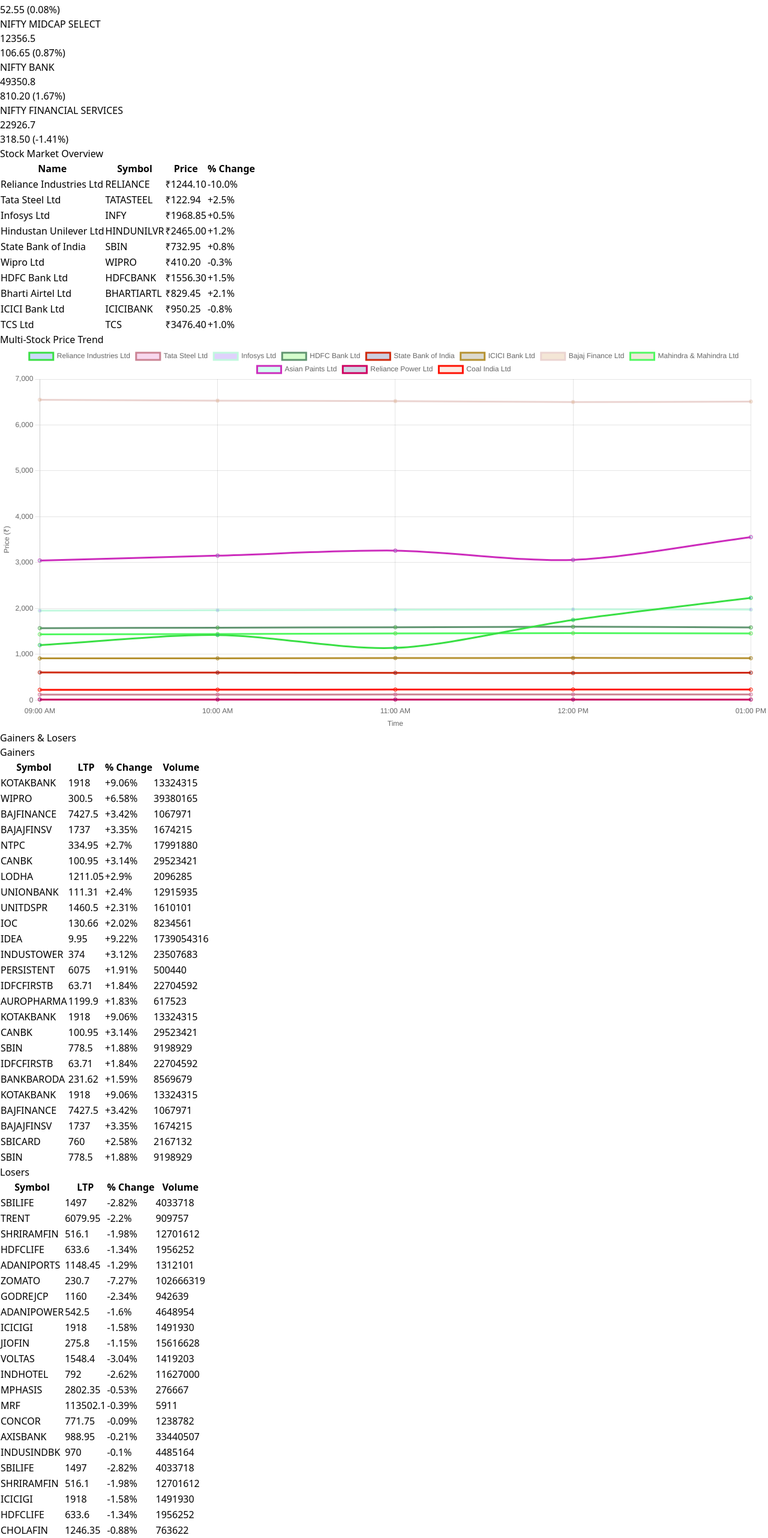
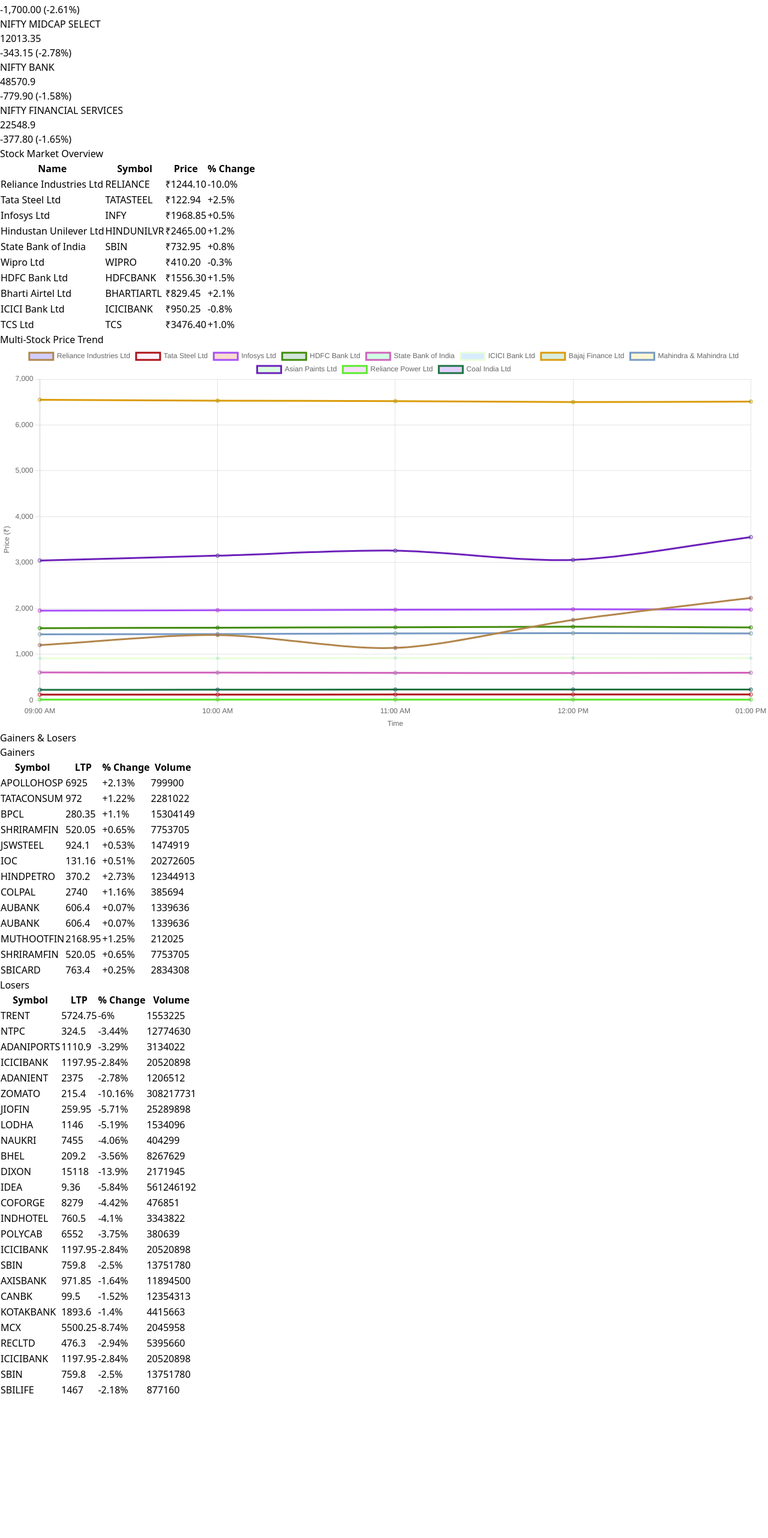
Before and after one commit to Sameer16536/Stock_Market, a React (Vite) app in the folder frontend/: page / in a window 1280 px wide. Shown: the part 233-2797 px from the top of the page at 60% size. After the commit the page ends 2563 px from the top, so only its background shows below. Built offline with nearby package versions, Linux system fonts and the light colour scheme; the HTML template or start-up script is replaced by a standard one.

Commit message:
Integrated Sample data in the Component

```diff
--- a/frontend/src/component/StockTable.tsx
+++ b/frontend/src/component/StockTable.tsx
@@ -9,12 +9,13 @@
 }
 
 interface StockTableProps {
-    data: StockData[];
+    gainersData: StockData[];
+    losersData: StockData[]
 }
 
-const StockTable: React.FC<StockTableProps> = ({ data }) => {
-    const gainers = data.filter((stock) => stock.percentageChange > 0);
-    const losers = data.filter((stock) => stock.percentageChange < 0);
+const StockTable: React.FC<StockTableProps> = ({ gainersData,losersData }) => {
+    const gainers = gainersData
+    const losers = losersData
 
     return (
         <div className="p-6 bg-gray-100 min-h-screen">
--- a/frontend/src/pages/Home.tsx
+++ b/frontend/src/pages/Home.tsx
@@ -2,27 +2,12 @@
 import StockList from "../component/StockList"
 import StockChart from "../component/StockChart";
 import StockMultiLineChart from "../component/StockMultiLineChart";
-import AppBar from '@mui/material/AppBar';
-import Box from '@mui/material/Box';
-import Toolbar from '@mui/material/Toolbar';
-import IconButton from '@mui/material/IconButton';
-import Typography from '@mui/material/Typography';
-import Menu from '@mui/material/Menu';
-// import MenuIcon from '@mui/icons-material/Menu';
-import Container from '@mui/material/Container';
-import Avatar from '@mui/material/Avatar';
-import Button from '@mui/material/Button';
-import Tooltip from '@mui/material/Tooltip';
-import MenuItem from '@mui/material/MenuItem';
 import { Modal } from "@mui/material";
 import {Link, useNavigate} from 'react-router-dom'
 import NavBar from "../component/Navbar";
 import Index from "../component/Index";
 import StockTable from "../component/StockTable";
 
-
-const pages = ['Home', 'Live Stocks', 'Penny Stocks','Guide','SIP'];
-const settings = ['Profile', 'Account', 'Dashboard', 'Logout'];
 
 const mockChartData = [
     { time: "09:00 AM", price: 300.5 },
@@ -212,342 +197,351 @@
     },
 ];
 
+
+type Gainer = {
+    symbol: string;
+    ltp: number;
+    percentageChange: number;
+    volume: number;
+    timestamp: string;
+};
+
+type Loser = Gainer; // Same structure as Gainer
+
+type Index = {
+    symbol: string;
+    ltp: number;
+    percentageChange: string;
+    timestamp: string;
+};
+
+
+const Home = () => {
+
+
     const sampleData = [{
-    "symbol": "SBILIFE",
-    "ltp": 1497,
-    "percentageChange": -2.82,
-    "volume": 4033718,
-    "timestamp": "2025-01-20T17:19:05.053Z"
+        "type": "existing",
+        "data": {
+            "gainers": {
+                "key": "nse:gainers",
+                "value": [
+                    {
+                        "symbol": "APOLLOHOSP",
+                        "ltp": 6925,
+                        "percentageChange": 2.13,
+                        "volume": 799900,
+                        "timestamp": "2025-01-21T15:46:04.590Z"
                     },
                     {
-        "symbol": "TRENT",
-        "ltp": 6079.95,
-        "percentageChange": -2.2,
-        "volume": 909757,
-        "timestamp": "2025-01-20T17:19:05.053Z"
+                        "symbol": "TATACONSUM",
+                        "ltp": 972,
+                        "percentageChange": 1.22,
+                        "volume": 2281022,
+                        "timestamp": "2025-01-21T15:46:04.590Z"
+                    },
+                    {
+                        "symbol": "BPCL",
+                        "ltp": 280.35,
+                        "percentageChange": 1.1,
+                        "volume": 15304149,
+                        "timestamp": "2025-01-21T15:46:04.590Z"
                     },
                     {
                         "symbol": "SHRIRAMFIN",
-        "ltp": 516.1,
-        "percentageChange": -1.98,
-        "volume": 12701612,
-        "timestamp": "2025-01-20T17:19:05.053Z"
+                        "ltp": 520.05,
+                        "percentageChange": 0.65,
+                        "volume": 7753705,
+                        "timestamp": "2025-01-21T15:46:04.590Z"
                     },
                     {
-        "symbol": "HDFCLIFE",
-        "ltp": 633.6,
-        "percentageChange": -1.34,
-        "volume": 1956252,
-        "timestamp": "2025-01-20T17:19:05.053Z"
+                        "symbol": "JSWSTEEL",
+                        "ltp": 924.1,
+                        "percentageChange": 0.53,
+                        "volume": 1474919,
+                        "timestamp": "2025-01-21T15:46:04.590Z"
+                    },
+                    {
+                        "symbol": "IOC",
+                        "ltp": 131.16,
+                        "percentageChange": 0.51,
+                        "volume": 20272605,
+                        "timestamp": "2025-01-21T15:46:04.590Z"
+                    },
+                    {
+                        "symbol": "HINDPETRO",
+                        "ltp": 370.2,
+                        "percentageChange": 2.73,
+                        "volume": 12344913,
+                        "timestamp": "2025-01-21T15:46:04.590Z"
+                    },
+                    {
+                        "symbol": "COLPAL",
+                        "ltp": 2740,
+                        "percentageChange": 1.16,
+                        "volume": 385694,
+                        "timestamp": "2025-01-21T15:46:04.590Z"
+                    },
+                    {
+                        "symbol": "AUBANK",
+                        "ltp": 606.4,
+                        "percentageChange": 0.07,
+                        "volume": 1339636,
+                        "timestamp": "2025-01-21T15:46:04.591Z"
+                    },
+                    {
+                        "symbol": "AUBANK",
+                        "ltp": 606.4,
+                        "percentageChange": 0.07,
+                        "volume": 1339636,
+                        "timestamp": "2025-01-21T15:46:04.591Z"
+                    },
+                    {
+                        "symbol": "MUTHOOTFIN",
+                        "ltp": 2168.95,
+                        "percentageChange": 1.25,
+                        "volume": 212025,
+                        "timestamp": "2025-01-21T15:46:04.591Z"
+                    },
+                    {
+                        "symbol": "SHRIRAMFIN",
+                        "ltp": 520.05,
+                        "percentageChange": 0.65,
+                        "volume": 7753705,
+                        "timestamp": "2025-01-21T15:46:04.591Z"
+                    },
+                    {
+                        "symbol": "SBICARD",
+                        "ltp": 763.4,
+                        "percentageChange": 0.25,
+                        "volume": 2834308,
+                        "timestamp": "2025-01-21T15:46:04.591Z"
+                    }
+                ]
+            },
+            "losers": {
+                "key": "nse:losers",
+                "value": [
+                    {
+                        "symbol": "TRENT",
+                        "ltp": 5724.75,
+                        "percentageChange": -6,
+                        "volume": 1553225,
+                        "timestamp": "2025-01-21T15:46:04.598Z"
+                    },
+                    {
+                        "symbol": "NTPC",
+                        "ltp": 324.5,
+                        "percentageChange": -3.44,
+                        "volume": 12774630,
+                        "timestamp": "2025-01-21T15:46:04.598Z"
                     },
                     {
                         "symbol": "ADANIPORTS",
-        "ltp": 1148.45,
-        "percentageChange": -1.29,
-        "volume": 1312101,
-        "timestamp": "2025-01-20T17:19:05.053Z"
+                        "ltp": 1110.9,
+                        "percentageChange": -3.29,
+                        "volume": 3134022,
+                        "timestamp": "2025-01-21T15:46:04.598Z"
+                    },
+                    {
+                        "symbol": "ICICIBANK",
+                        "ltp": 1197.95,
+                        "percentageChange": -2.84,
+                        "volume": 20520898,
+                        "timestamp": "2025-01-21T15:46:04.598Z"
+                    },
+                    {
+                        "symbol": "ADANIENT",
+                        "ltp": 2375,
+                        "percentageChange": -2.78,
+                        "volume": 1206512,
+                        "timestamp": "2025-01-21T15:46:04.598Z"
                     },
                     {
                         "symbol": "ZOMATO",
-        "ltp": 230.7,
-        "percentageChange": -7.27,
-        "volume": 102666319,
-        "timestamp": "2025-01-20T17:19:05.053Z"
-    },
-    {
-        "symbol": "GODREJCP",
-        "ltp": 1160,
-        "percentageChange": -2.34,
-        "volume": 942639,
-        "timestamp": "2025-01-20T17:19:05.053Z"
-    },
-    {
-        "symbol": "ADANIPOWER",
-        "ltp": 542.5,
-        "percentageChange": -1.6,
-        "volume": 4648954,
-        "timestamp": "2025-01-20T17:19:05.053Z"
-    },
-    {
-        "symbol": "ICICIGI",
-        "ltp": 1918,
-        "percentageChange": -1.58,
-        "volume": 1491930,
-        "timestamp": "2025-01-20T17:19:05.053Z"
+                        "ltp": 215.4,
+                        "percentageChange": -10.16,
+                        "volume": 308217731,
+                        "timestamp": "2025-01-21T15:46:04.598Z"
                     },
                     {
                         "symbol": "JIOFIN",
-        "ltp": 275.8,
-        "percentageChange": -1.15,
-        "volume": 15616628,
-        "timestamp": "2025-01-20T17:19:05.053Z"
+                        "ltp": 259.95,
+                        "percentageChange": -5.71,
+                        "volume": 25289898,
+                        "timestamp": "2025-01-21T15:46:04.598Z"
                     },
                     {
-        "symbol": "VOLTAS",
-        "ltp": 1548.4,
-        "percentageChange": -3.04,
-        "volume": 1419203,
-        "timestamp": "2025-01-20T17:19:05.053Z"
+                        "symbol": "LODHA",
+                        "ltp": 1146,
+                        "percentageChange": -5.19,
+                        "volume": 1534096,
+                        "timestamp": "2025-01-21T15:46:04.598Z"
+                    },
+                    {
+                        "symbol": "NAUKRI",
+                        "ltp": 7455,
+                        "percentageChange": -4.06,
+                        "volume": 404299,
+                        "timestamp": "2025-01-21T15:46:04.598Z"
+                    },
+                    {
+                        "symbol": "BHEL",
+                        "ltp": 209.2,
+                        "percentageChange": -3.56,
+                        "volume": 8267629,
+                        "timestamp": "2025-01-21T15:46:04.598Z"
+                    },
+                    {
+                        "symbol": "DIXON",
+                        "ltp": 15118,
+                        "percentageChange": -13.9,
+                        "volume": 2171945,
+                        "timestamp": "2025-01-21T15:46:04.598Z"
+                    },
+                    {
+                        "symbol": "IDEA",
+                        "ltp": 9.36,
+                        "percentageChange": -5.84,
+                        "volume": 561246192,
+                        "timestamp": "2025-01-21T15:46:04.598Z"
+                    },
+                    {
+                        "symbol": "COFORGE",
+                        "ltp": 8279,
+                        "percentageChange": -4.42,
+                        "volume": 476851,
+                        "timestamp": "2025-01-21T15:46:04.598Z"
                     },
                     {
                         "symbol": "INDHOTEL",
-        "ltp": 792,
-        "percentageChange": -2.62,
-        "volume": 11627000,
-        "timestamp": "2025-01-20T17:19:05.053Z"
+                        "ltp": 760.5,
+                        "percentageChange": -4.1,
+                        "volume": 3343822,
+                        "timestamp": "2025-01-21T15:46:04.598Z"
                     },
                     {
-        "symbol": "MPHASIS",
-        "ltp": 2802.35,
-        "percentageChange": -0.53,
-        "volume": 276667,
-        "timestamp": "2025-01-20T17:19:05.053Z"
+                        "symbol": "POLYCAB",
+                        "ltp": 6552,
+                        "percentageChange": -3.75,
+                        "volume": 380639,
+                        "timestamp": "2025-01-21T15:46:04.598Z"
                     },
                     {
-        "symbol": "MRF",
-        "ltp": 113502.1,
-        "percentageChange": -0.39,
-        "volume": 5911,
-        "timestamp": "2025-01-20T17:19:05.053Z"
+                        "symbol": "ICICIBANK",
+                        "ltp": 1197.95,
+                        "percentageChange": -2.84,
+                        "volume": 20520898,
+                        "timestamp": "2025-01-21T15:46:04.598Z"
                     },
                     {
-        "symbol": "CONCOR",
-        "ltp": 771.75,
-        "percentageChange": -0.09,
-        "volume": 1238782,
-        "timestamp": "2025-01-20T17:19:05.053Z"
+                        "symbol": "SBIN",
+                        "ltp": 759.8,
+                        "percentageChange": -2.5,
+                        "volume": 13751780,
+                        "timestamp": "2025-01-21T15:46:04.598Z"
                     },
                     {
                         "symbol": "AXISBANK",
-        "ltp": 988.95,
-        "percentageChange": -0.21,
-        "volume": 33440507,
-        "timestamp": "2025-01-20T17:19:05.053Z"
+                        "ltp": 971.85,
+                        "percentageChange": -1.64,
+                        "volume": 11894500,
+                        "timestamp": "2025-01-21T15:46:04.598Z"
                     },
                     {
-        "symbol": "INDUSINDBK",
-        "ltp": 970,
-        "percentageChange": -0.1,
-        "volume": 4485164,
-        "timestamp": "2025-01-20T17:19:05.053Z"
+                        "symbol": "CANBK",
+                        "ltp": 99.5,
+                        "percentageChange": -1.52,
+                        "volume": 12354313,
+                        "timestamp": "2025-01-21T15:46:04.598Z"
+                    },
+                    {
+                        "symbol": "KOTAKBANK",
+                        "ltp": 1893.6,
+                        "percentageChange": -1.4,
+                        "volume": 4415663,
+                        "timestamp": "2025-01-21T15:46:04.598Z"
+                    },
+                    {
+                        "symbol": "MCX",
+                        "ltp": 5500.25,
+                        "percentageChange": -8.74,
+                        "volume": 2045958,
+                        "timestamp": "2025-01-21T15:46:04.598Z"
+                    },
+                    {
+                        "symbol": "RECLTD",
+                        "ltp": 476.3,
+                        "percentageChange": -2.94,
+                        "volume": 5395660,
+                        "timestamp": "2025-01-21T15:46:04.598Z"
+                    },
+                    {
+                        "symbol": "ICICIBANK",
+                        "ltp": 1197.95,
+                        "percentageChange": -2.84,
+                        "volume": 20520898,
+                        "timestamp": "2025-01-21T15:46:04.598Z"
+                    },
+                    {
+                        "symbol": "SBIN",
+                        "ltp": 759.8,
+                        "percentageChange": -2.5,
+                        "volume": 13751780,
+                        "timestamp": "2025-01-21T15:46:04.598Z"
                     },
                     {
                         "symbol": "SBILIFE",
-        "ltp": 1497,
-        "percentageChange": -2.82,
-        "volume": 4033718,
-        "timestamp": "2025-01-20T17:19:05.053Z"
+                        "ltp": 1467,
+                        "percentageChange": -2.18,
+                        "volume": 877160,
+                        "timestamp": "2025-01-21T15:46:04.598Z"
+                    }
+                ]
+            },
+            "indices": {
+                "key": "nse:indices",
+                "value": [
+                    {
+                        "symbol": "NIFTY 50",
+                        "ltp": 23024.65,
+                        "percentageChange": "-320.10 (-1.37%)",
+                        "timestamp": "2025-01-21T15:46:04.607Z"
                     },
                     {
-        "symbol": "SHRIRAMFIN",
-        "ltp": 516.1,
-        "percentageChange": -1.98,
-        "volume": 12701612,
-        "timestamp": "2025-01-20T17:19:05.053Z"
+                        "symbol": "NIFTY NEXT 50",
+                        "ltp": 63406.15,
+                        "percentageChange": "-1,700.00 (-2.61%)",
+                        "timestamp": "2025-01-21T15:46:04.607Z"
                     },
                     {
-        "symbol": "ICICIGI",
-        "ltp": 1918,
-        "percentageChange": -1.58,
-        "volume": 1491930,
-        "timestamp": "2025-01-20T17:19:05.053Z"
+                        "symbol": "NIFTY MIDCAP SELECT",
+                        "ltp": 12013.35,
+                        "percentageChange": "-343.15 (-2.78%)",
+                        "timestamp": "2025-01-21T15:46:04.607Z"
                     },
                     {
-        "symbol": "HDFCLIFE",
-        "ltp": 633.6,
-        "percentageChange": -1.34,
-        "volume": 1956252,
-        "timestamp": "2025-01-20T17:19:05.053Z"
+                        "symbol": "NIFTY BANK",
+                        "ltp": 48570.9,
+                        "percentageChange": "-779.90 (-1.58%)",
+                        "timestamp": "2025-01-21T15:46:04.607Z"
                     },
                     {
-        "symbol": "CHOLAFIN",
-        "ltp": 1246.35,
-        "percentageChange": -0.88,
-        "volume": 763622,
-        "timestamp": "2025-01-20T17:19:05.053Z"
-    },
-    {
-        "symbol": "KOTAKBANK",
-        "ltp": 1918,
-        "percentageChange": 9.06,
-        "volume": 13324315,
-        "timestamp": "2025-01-20T17:19:05.044Z"
-    },
-    {
-        "symbol": "WIPRO",
-        "ltp": 300.5,
-        "percentageChange": 6.58,
-        "volume": 39380165,
-        "timestamp": "2025-01-20T17:19:05.044Z"
-    },
-    {
-        "symbol": "BAJFINANCE",
-        "ltp": 7427.5,
-        "percentageChange": 3.42,
-        "volume": 1067971,
-        "timestamp": "2025-01-20T17:19:05.044Z"
-    },
-    {
-        "symbol": "BAJAJFINSV",
-        "ltp": 1737,
-        "percentageChange": 3.35,
-        "volume": 1674215,
-        "timestamp": "2025-01-20T17:19:05.044Z"
-    },
-    {
-        "symbol": "NTPC",
-        "ltp": 334.95,
-        "percentageChange": 2.7,
-        "volume": 17991880,
-        "timestamp": "2025-01-20T17:19:05.044Z"
-    },
-    {
-        "symbol": "CANBK",
-        "ltp": 100.95,
-        "percentageChange": 3.14,
-        "volume": 29523421,
-        "timestamp": "2025-01-20T17:19:05.044Z"
-    },
-    {
-        "symbol": "LODHA",
-        "ltp": 1211.05,
-        "percentageChange": 2.9,
-        "volume": 2096285,
-        "timestamp": "2025-01-20T17:19:05.044Z"
-    },
-    {
-        "symbol": "UNIONBANK",
-        "ltp": 111.31,
-        "percentageChange": 2.4,
-        "volume": 12915935,
-        "timestamp": "2025-01-20T17:19:05.045Z"
-    },
-    {
-        "symbol": "UNITDSPR",
-        "ltp": 1460.5,
-        "percentageChange": 2.31,
-        "volume": 1610101,
-        "timestamp": "2025-01-20T17:19:05.045Z"
-    },
-    {
-        "symbol": "IOC",
-        "ltp": 130.66,
-        "percentageChange": 2.02,
-        "volume": 8234561,
-        "timestamp": "2025-01-20T17:19:05.045Z"
-    },
-    {
-        "symbol": "IDEA",
-        "ltp": 9.95,
-        "percentageChange": 9.22,
-        "volume": 1739054316,
-        "timestamp": "2025-01-20T17:19:05.045Z"
-    },
-    {
-        "symbol": "INDUSTOWER",
-        "ltp": 374,
-        "percentageChange": 3.12,
-        "volume": 23507683,
-        "timestamp": "2025-01-20T17:19:05.045Z"
-    },
-    {
-        "symbol": "PERSISTENT",
-        "ltp": 6075,
-        "percentageChange": 1.91,
-        "volume": 500440,
-        "timestamp": "2025-01-20T17:19:05.045Z"
-    },
-    {
-        "symbol": "IDFCFIRSTB",
-        "ltp": 63.71,
-        "percentageChange": 1.84,
-        "volume": 22704592,
-        "timestamp": "2025-01-20T17:19:05.045Z"
-    },
-    {
-        "symbol": "AUROPHARMA",
-        "ltp": 1199.9,
-        "percentageChange": 1.83,
-        "volume": 617523,
-        "timestamp": "2025-01-20T17:19:05.045Z"
-    },
-    {
-        "symbol": "KOTAKBANK",
-        "ltp": 1918,
-        "percentageChange": 9.06,
-        "volume": 13324315,
-        "timestamp": "2025-01-20T17:19:05.045Z"
-    },
-    {
-        "symbol": "CANBK",
-        "ltp": 100.95,
-        "percentageChange": 3.14,
-        "volume": 29523421,
-        "timestamp": "2025-01-20T17:19:05.045Z"
-    },
-    {
-        "symbol": "SBIN",
-        "ltp": 778.5,
-        "percentageChange": 1.88,
-        "volume": 9198929,
-        "timestamp": "2025-01-20T17:19:05.045Z"
-    },
-    {
-        "symbol": "IDFCFIRSTB",
-        "ltp": 63.71,
-        "percentageChange": 1.84,
-        "volume": 22704592,
-        "timestamp": "2025-01-20T17:19:05.045Z"
-    },
-    {
-        "symbol": "BANKBARODA",
-        "ltp": 231.62,
-        "percentageChange": 1.59,
-        "volume": 8569679,
-        "timestamp": "2025-01-20T17:19:05.045Z"
-    },
-    {
-        "symbol": "KOTAKBANK",
-        "ltp": 1918,
-        "percentageChange": 9.06,
-        "volume": 13324315,
-        "timestamp": "2025-01-20T17:19:05.045Z"
-    },
-    {
-        "symbol": "BAJFINANCE",
-        "ltp": 7427.5,
-        "percentageChange": 3.42,
-        "volume": 1067971,
-        "timestamp": "2025-01-20T17:19:05.045Z"
-    },
-    {
-        "symbol": "BAJAJFINSV",
-        "ltp": 1737,
-        "percentageChange": 3.35,
-        "volume": 1674215,
-        "timestamp": "2025-01-20T17:19:05.045Z"
-    },
-    {
-        "symbol": "SBICARD",
-        "ltp": 760,
-        "percentageChange": 2.58,
-        "volume": 2167132,
-        "timestamp": "2025-01-20T17:19:05.045Z"
-    },
-    {
-        "symbol": "SBIN",
-        "ltp": 778.5,
-        "percentageChange": 1.88,
-        "volume": 9198929,
-        "timestamp": "2025-01-20T17:19:05.045Z"
+                        "symbol": "NIFTY FINANCIAL SERVICES",
+                        "ltp": 22548.9,
+                        "percentageChange": "-377.80 (-1.65%)",
+                        "timestamp": "2025-01-21T15:46:04.607Z"
+                    }
+                ]
+            }
+        }
     }]
-
-
-const Home = () => {
     const [selectedStock, setSelectedStock] = useState<string | null>(null);
   const [chartView, setChartView] = useState<"single" | "multi">("multi")
   const [isLoggedIn,setIsLoggedIn] = useState<boolean | null>(false)
     const [showModal, setShowModal] = useState<boolean | null>(false)
+    const [gainers,setGainers]= useState<Gainer[]>([])
+    const[losers,setLosers] = useState<Loser[]>([])
+    const [indices,setIndices] = useState<Index[]>([])
   const navigate = useNavigate()
 
     const handleSwitch = () => {
@@ -557,6 +551,15 @@
         setSelectedStock(stockName);
         setChartView("single");
     };
+    const { data } = sampleData[0];
+    useEffect(() => {
+        const { gainers, losers, indices } = sampleData[0].data;
+        setGainers(gainers.value);
+        setLosers(losers.value);
+        setIndices(indices.value);
+    },[])
+
+
 
   useEffect(() => {
     if (!isLoggedIn) {
@@ -582,7 +585,7 @@
                 >
                     {chartView === "multi" ? "Switch to Single Stock View" : "Switch to Multi-Stock View"}
                 </button>
-                <Index data={indicesData}/>
+                <Index data={indices}/>
                 <div className="grid grid-cols-1 md:grid-cols-3 gap-4">
                     {/* Stock List */}
                     <div className="col-span-1">
@@ -597,7 +600,8 @@
                         )}
                     </div>
                 </div>
-                <StockTable data={sampleData}/>
+
+                <StockTable gainersData={gainers} losersData={ losers} />
         </main>
         {/* Modal for Login */}
         <Modal
```
Lines whose indentation alone changed are shown as unchanged.
